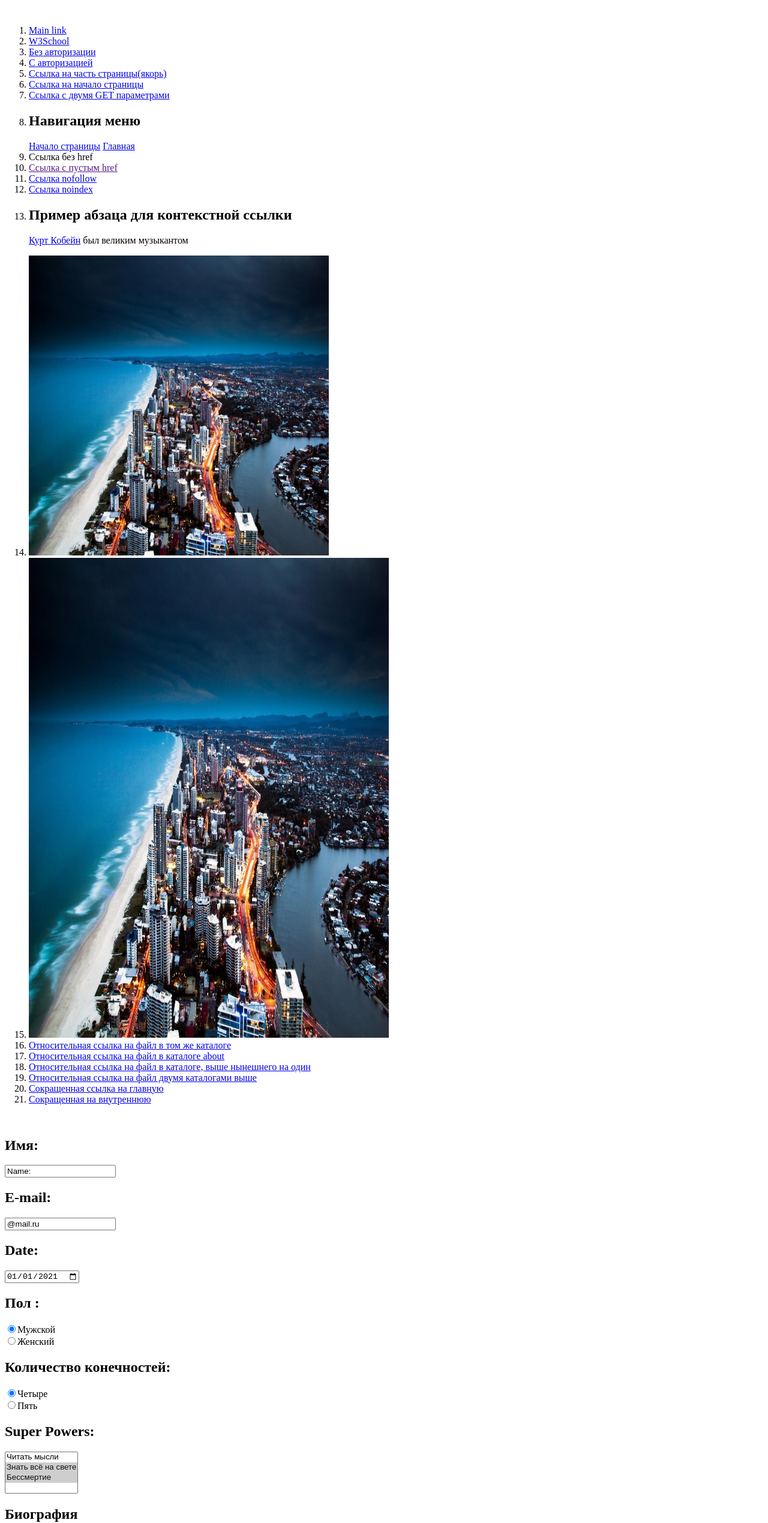
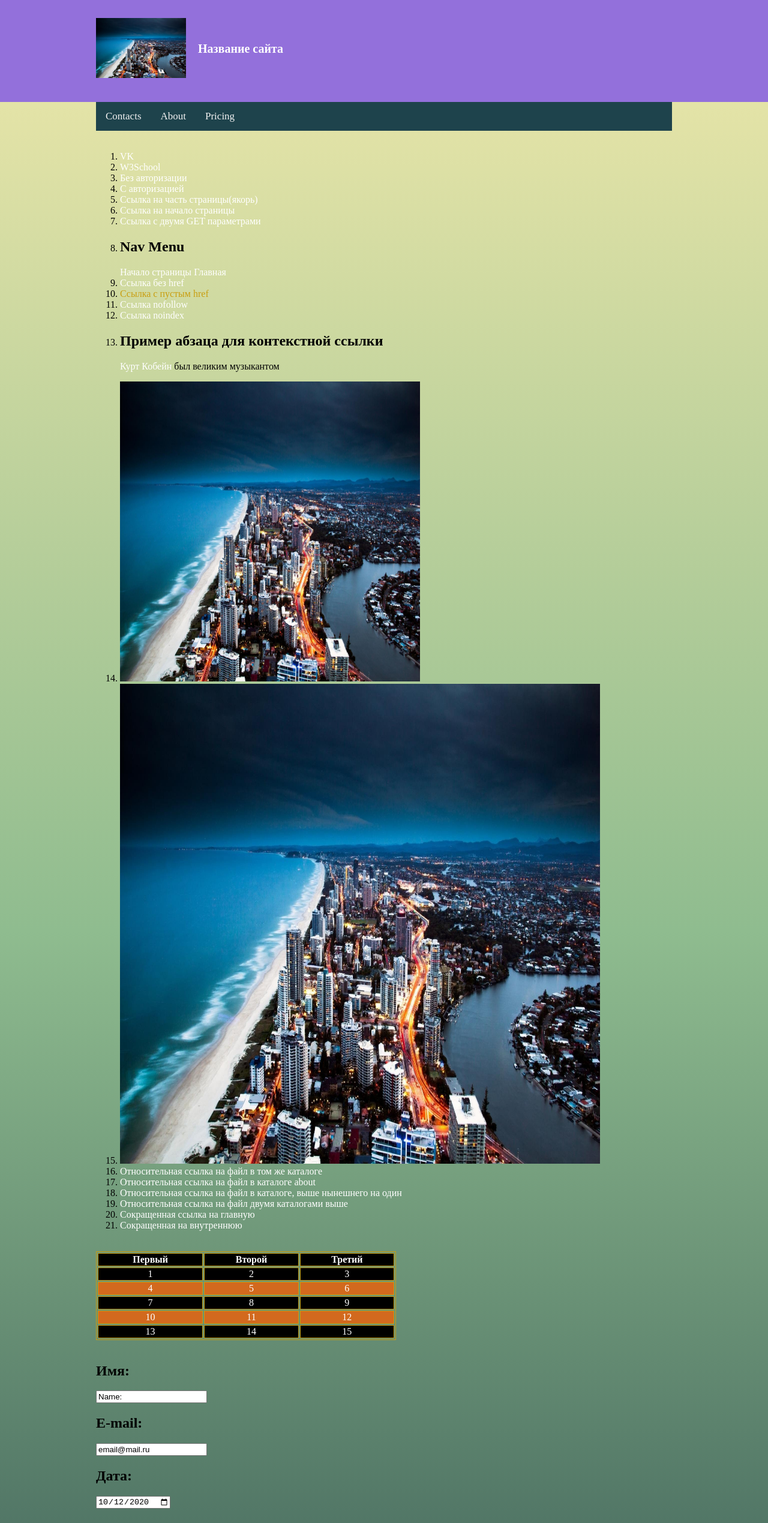
Before and after one commit to ArsenyKutepov/-, a plain HTML site: page index.html in a window 1280 px wide. Shown: the top 2539 px of the page at 60% size. Drawn offline with Linux system fonts and the light colour scheme.

Commit message:
Add files via upload

```diff
--- a/index.html
+++ b/index.html
@@ -1,14 +1,33 @@
 <!DOCTYPE html>
-<html lang="Ru">
+<html lang="en">
 <head>
     <meta charset="UTF-8">
-    <title>Первое задание</title>
+    <title>Второе задание</title>
+    <link rel="stylesheet" href="styles.css">
 </head>
 <body>
+<header>
+    <div class="header-container">
+        <div class="top-img">
+            <img src="webimage.jpg"
+                 alt="logo"
+                 class="logo">
+        </div>
+        <div class="name">
+            <p> Название сайта </p>
+        </div>
+    </div>
+</header>
+<nav class="topnav">
+    <a href="#" class="topnav">Contacts</a>
+    <a href="#" class="topnav">About</a>
+    <a href="#" class="topnav">Pricing</a>
+</nav>
+<div class="main">
     <br>
     <ol>
         <li>
-        <a href="http://example.com">Main link</a>
+            <a href="http://vk.ru">VK</a>
         </li>
         <li>
             <a href="https://www.w3schools.com/">W3School</a>
@@ -29,7 +48,7 @@
             <a href="https://github.com/?branch=master&repo=chat">Ссылка с двумя GET параметрами</a>
         </li>
         <li>
-        <h2>Навигация меню</h2>
+            <h2>Nav Menu</h2>
             <a href="#anchor">Начало страницы</a>
             <a href="#">Главная</a>
         </li>
@@ -52,21 +71,20 @@
             </p>
         </li>
         <li>
-        <a href="https://zen.yandex.ru/media/id/5fbe4e6514e1585f860d7908/avstraliia-odna-iz-spokoinyh-i-bezopasnyh-stran-v-mire-6013f092123cc8767c023a4f">
-            <img src="webimage.jpg" width="500" height="500" alt="city">
+            <a href="https://self-learning.ru/course/sql-basics?utm_source=infocomp&utm_medium=banner&utm_campaign=sqlbasics&utm_content=sidebar">
+                <img src="webimage.jpg" width="500" height="500" alt="flower">
             </a>
         </li>
         <li>
-
-        <img src="webimage.jpg" width="600" height="800" usemap="#navigation" alt="map">
+            <img src="webimage.jpg" width="800" height="800" usemap="#navigation" alt="map">
             <map name="navigation">
                 <area shape="circle"
-        coords="800,800,400"
-        href="https://zen.yandex.ru/media/id/5fbe4e6514e1585f860d7908/avstraliia-odna-iz-spokoinyh-i-bezopasnyh-stran-v-mire-6013f092123cc8767c023a4f"
+                      coords="400,400,200"
+                      href="https://www.php.net/manual/ru/book.json.php"
                       alt="circle">
-        <area shape ="rect"
+                <area shape="rect"
                       coords="0,0,200,200"
-        href="https://zen.yandex.ru/media/id/5fbe4e6514e1585f860d7908/avstraliia-odna-iz-spokoinyh-i-bezopasnyh-stran-v-mire-6013f092123cc8767c023a4f"
+                      href="https://info-comp.ru/database-normalization"
                       alt="rectangle">
             </map>
         </li>
@@ -90,6 +108,41 @@
         </li>
     </ol>
     <br>
+    <table>
+        <tr>
+            <th>Первый</th>
+            <th>Второй</th>
+            <th>Третий</th>
+        </tr>
+        <tbody>
+        <tr>
+            <td>1</td>
+            <td>2</td>
+            <td>3</td>
+        </tr>
+        <tr>
+            <td>4</td>
+            <td>5</td>
+            <td>6</td>
+        </tr>
+        <tr>
+            <td>7</td>
+            <td>8</td>
+            <td>9</td>
+        </tr>
+        <tr>
+            <td>10</td>
+            <td>11</td>
+            <td>12</td>
+        </tr>
+        <tr>
+            <td>13</td>
+            <td>14</td>
+            <td>15</td>
+        </tr>
+        </tbody>
+    </table>
+    <br>
     <form action="#" method="post">
         <h2>Имя:</h2>
         <input type="text"
@@ -98,18 +151,18 @@
         <h2>E-mail:</h2>
         <input type="email"
                name="email"
-           value="@mail.ru"><br>
-    <h2>Date:</h2>
+               value="email@mail.ru"><br>
+        <h2>Дата:</h2>
         <input type="date"
                name="date"
-           value="2021-01-01"><br>
-    <h2>Пол :</h2>
+               value="2020-10-12"><br>
+        <h2>Пол</h2>
         <input type="radio"
                checked="checked"
-           name="Пол"
+               name="gender"
                value="Мужской" />Мужской<br>
         <input type="radio"
-           name="Пол"
+               name="gender"
                value="Женский" />Женский<br>
         <h2>Количество конечностей:</h2>
         <input type="radio" checked="checked"
@@ -131,5 +184,9 @@
                name="check">С условиями подписки ознакомлен(а)<br>
         <input type="submit" value="Отправить">
     </form>
+</div>
 </body>
+<footer>
+    <p class="bottom">Кутепов Арсений, 2021</p>
+</footer>
 </html>
--- /dev/null
+++ b/styles.css
@@ -0,0 +1,109 @@
+body {
+    margin: 0;
+    background: linear-gradient(palegoldenrod,darkseagreen,darkslategrey);
+}
+
+header {
+    background-color: mediumpurple;
+    height: 170px;
+}
+
+a {
+    color: white;
+    text-decoration: none;
+}
+
+a:visited {
+    color: #C99E10;
+    text-decoration: none;
+}
+
+a:hover {
+    color: #C99E10;
+}
+
+table {
+    color: white;
+    border: 1px solid #C99E10;
+    width: 500px;
+}
+
+td, th {
+    border: 1px solid #C99E10;
+    text-align: center;
+}
+
+table tr:nth-child(2n) {
+    background-color: chocolate ;
+}
+
+table tr:nth-child(2n+1) {
+    background-color: black;
+}
+
+.header-container {
+    max-width: 960px;
+    margin: auto;
+}
+
+.bottom {
+    padding-right: 30px;
+    float: right;
+    color: darkblue;
+    font-size: 20px;
+    font-weight: 300;
+}
+
+footer {
+    background-color: mediumpurple;
+    height: 90px;
+}
+
+.topnav {
+    background-color: #1E434C;
+    overflow: hidden;
+    max-width: 960px;
+    margin: auto;
+}
+
+.topnav a {
+    float: left;
+    color: #f2f2f2;
+    text-align: center;
+    padding: 14px 16px;
+    text-decoration: none;
+    font-size: 17px;
+}
+
+.topnav a:hover {
+    background-color: #ddd;
+    color: black;
+}
+
+.topnav a.active {
+    background-color: #04AA6D;
+    color: white;
+}
+
+.main {
+    max-width: 960px;
+    margin: 0 auto;
+}
+
+.top-img {
+    padding-top: 30px;
+}
+
+.logo {
+    float: left;
+    width: 150px;
+    height:100px;
+}
+
+.name {
+    margin-left: 170px;
+    padding: 20px 0px 20px 0px;
+    font-size: 20px;
+    font-weight: bold;
+    color: white;
+}
```
Lines whose indentation alone changed are shown as unchanged.
